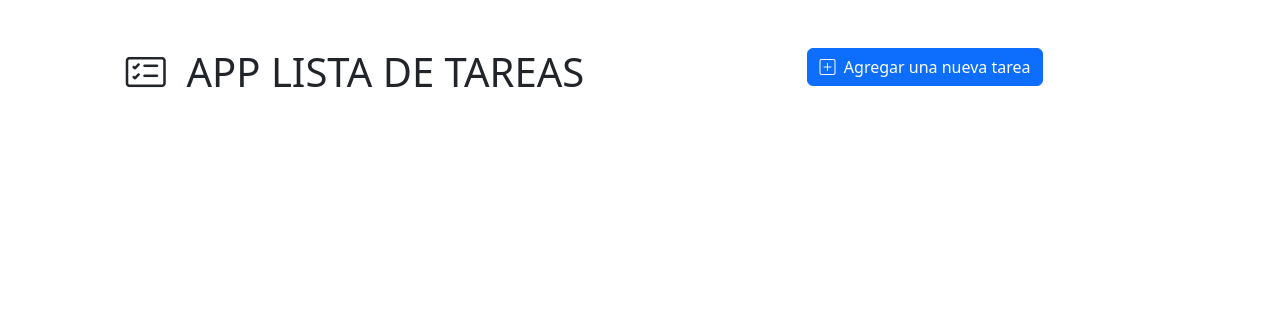
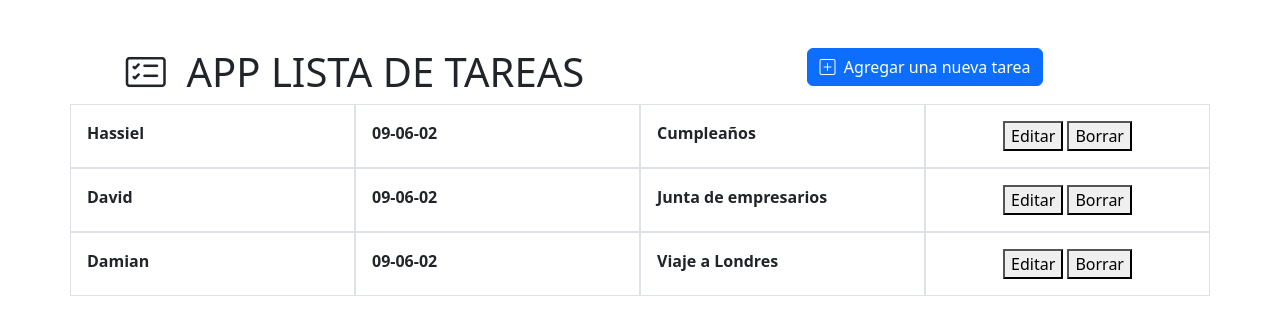
Before and after one commit to xXHassieLXx/AppWeb_Practica1, a plain HTML site: page Practica 21/Index.html in a window 1280 px wide. Drawn offline with nearby package versions, Linux system fonts and the light colour scheme.

```diff
--- a/Practica 21/Index.html
+++ b/Practica 21/Index.html
@@ -19,6 +19,7 @@
                 <button class="btn btn-primary" data-bs-toggle="modal" data-bs-target="#nuevoModal1"><i class="bi bi-plus-square"></i>&nbsp;&nbsp;Agregar una nueva tarea</button>
             </div>
         </div>
+        <div id="listaTareas"></div>
     </div>
 
   <!-- Modal -->
@@ -52,7 +53,7 @@
         </div>
         <div class="modal-footer">
           <button type="button" class="btn btn-secondary" data-bs-dismiss="modal">Cerrar</button>
-          <button type="button" class="btn btn-primary">Guardar</button>
+          <button type="submit" class="btn btn-primary">Guardar</button>
         </div>
       </div>
     </div>
--- a/Practica 21/js/index.js
+++ b/Practica 21/js/index.js
@@ -0,0 +1,76 @@
+let formulario = document.getElementById("formularioAgregar");
+let nombre = document.getElementById("nombre");
+let fecha = document.getElementById("fecha");
+let descripcion = document.getElementById("descripcion");
+let listaTareas = document.getElementById("listaTareas");
+
+
+let tareas = [
+    {
+        nombre : "Hassiel",
+        fecha : "09-06-02",
+        descripcion : "Cumpleaños"
+    },
+    {
+        nombre : "David",
+        fecha : "09-06-02",
+        descripcion : "Junta de empresarios"
+    },
+    {
+        nombre : "Damian",
+        fecha : "09-06-02",
+        descripcion : "Viaje a Londres"
+    }
+
+];
+
+formulario.addEventListener("submit", (e) => {
+    e.preventDefault(); //Previene que se recargue la pagina
+    agregarDatos();
+    // console.log(nombre.value);
+    // console.log(fecha.value);
+    // console.log(descripcion.value);
+});
+
+let agregarDatos = () => {
+    console.log("Entro a la funcion agregar datos");
+    let tarea = {
+        nombre : nombre.value,
+        fecha : fecha.value,
+        descripcion : descripcion.value
+    };
+
+    tareas.push(tarea);
+    console.log(tareas);
+
+};
+
+let mostrarTareas = () => {
+    listaTareas.innerHTML = "";
+    tareas.forEach((tarea, indice) => {
+        listaTareas.innerHTML += `
+        <div class="row">
+            <div class="col-12 col-md-3 border p-3">
+                <strong>${tarea.nombre}</strong>
+            </div>
+            <div class="col-12 col-md-3 border p-3">
+                <strong>${tarea.fecha}</strong>
+            </div>
+            <div class="col-12 col-md-3 border p-3">
+                <strong>${tarea.descripcion}</strong>
+            </div>
+
+            <div class="col-12 col-md-3 border p-3 text-center">
+                <button>Editar</button>
+
+                <button>Borrar</button>
+            </div>
+        </div>
+
+
+        `;
+    });
+
+}
+
+mostrarTareas();
```
